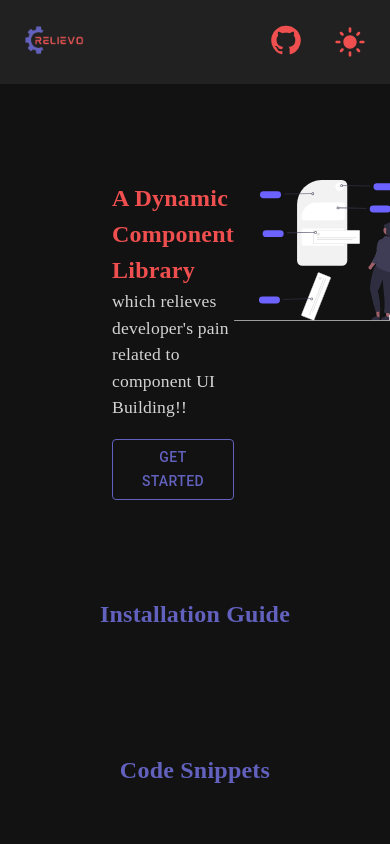
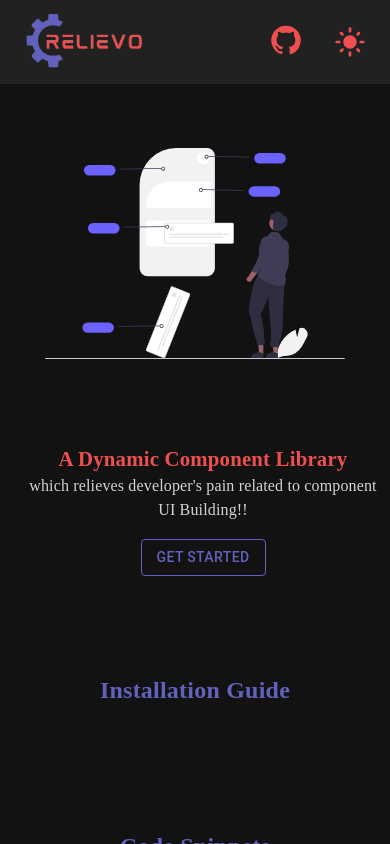
Before and after one commit to rishbitsnbytes/relievo, a React (Create React App) app: page / in a window 390 px wide. Built offline with nearby package versions, Linux system fonts and the light colour scheme; a web font is replaced by a local one.

Commit message:
feat: responsiveness

```diff
--- a/src/components/headerComponents/HeaderLogo.jsx
+++ b/src/components/headerComponents/HeaderLogo.jsx
@@ -8,7 +8,7 @@ const HeaderLogo = () => {
                 component='img'
                 src={logo}
                 sx={{
-                    width: { xs: 60, sm: 120 }
+                    width: 120
                 }} />
         </Link>
     );
--- a/src/components/homePageComponents/IntroSection.jsx
+++ b/src/components/homePageComponents/IntroSection.jsx
@@ -12,22 +12,27 @@ const IntroSection = () => {
     return (
         <Box
             sx={{
-                padding: '6rem 3rem 6rem 3rem',
+                alignItems: 'center',
                 display: 'flex',
-                justifyContent: 'space-around'
+                flexDirection: { xs: 'column-reverse', md: 'row' },
+                flexGrow: 0,
+                justifyContent: 'space-around',
+                gap: { xs: 10, md: 2 },
+                padding: { xs: '4rem 0.5rem 6rem 0.5rem', sm: '6rem 2rem 6rem 2rem', lg: '6rem 3rem 6rem 3rem' },
             }}>
             <Box
                 sx={{
-                    alignItems: 'flex-start',
+                    alignItems: { xs: 'center', md: 'flex-start' },
                     display: 'flex',
                     justifyContent: 'center',
                     flexDirection: 'column',
-                    pl: '4rem'
+                    pl: { xs: '1rem', lg: '4rem' },
                 }}>
                 <Typography
                     sx={{
                         ...typographyStyle,
-                        fontSize: '1.5rem',
+                        fontSize: { xs: '1.3rem', sm: '1.5rem' },
+                        textAlign: { xs: 'center', md: 'left' }
                     }}>
                     {introText.highlightedText}
                     <Typography
@@ -36,7 +41,7 @@ const IntroSection = () => {
                             color: 'otherColors.gray',
                             display: 'inline-block',
                             fontWeight: 'light',
-                            fontSize: '1.1rem'
+                            fontSize: { xs: '1rem', sm: '1.1rem' }
                         }}>
                         {introText.normalText}
                     </Typography>
@@ -56,7 +61,7 @@ const IntroSection = () => {
                     component='img'
                     src={mainImage}
                     sx={{
-                        width: { xs: 200, sm: 500 }
+                        width: { xs: 300, md: 400, lg: 500 }
                     }} />
             </Box>
         </Box>
```
